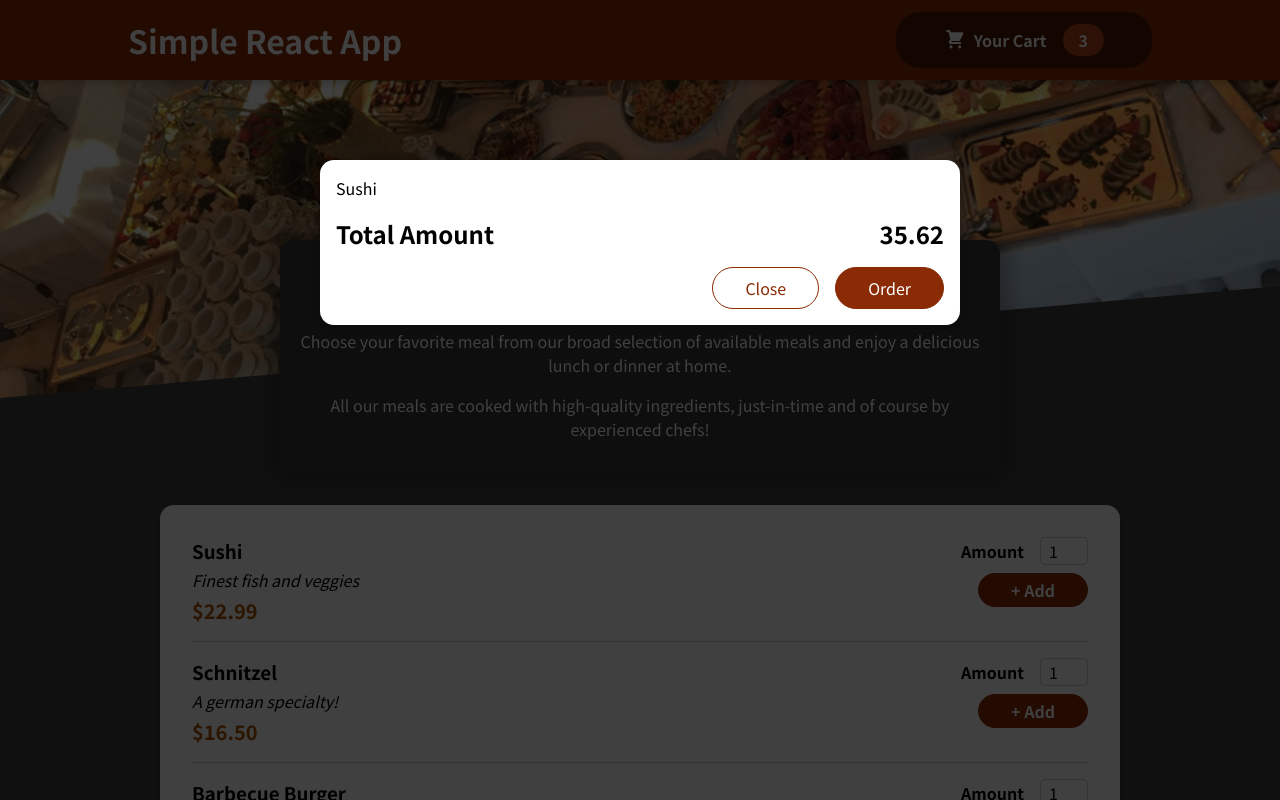
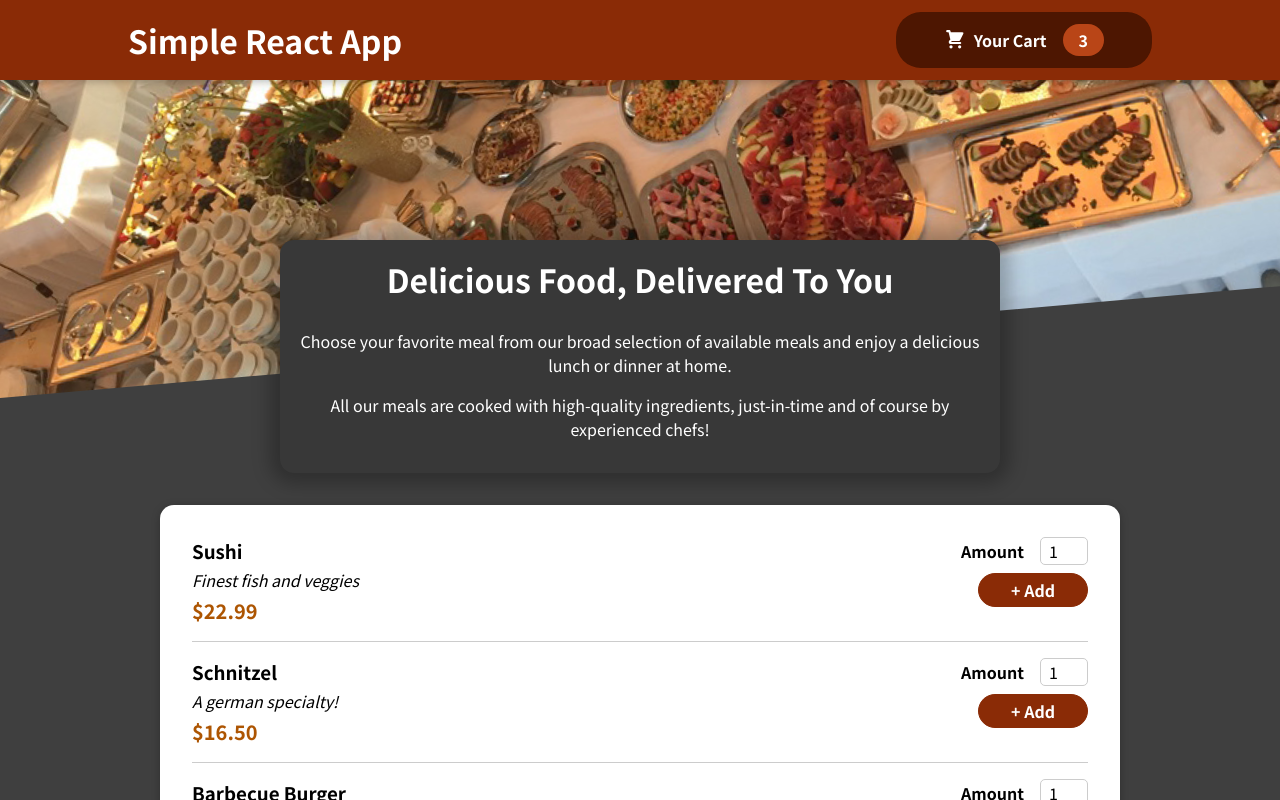
Before and after one commit to ZiyoNur/simple-app-ordering-food, a React (Create React App) app: page / in a window 1280 px wide. Shown: the top 800 px of the page. Built offline with nearby package versions, Linux system fonts and the light colour scheme.

Commit message:
managing modal-window

```diff
--- a/src/App.js
+++ b/src/App.js
@@ -1,14 +1,23 @@
-import { Fragment } from 'react';
+import { Fragment, useState } from 'react';
 
 import Header from './components/Layout/Header';
 import Meals from './components/Meals/Meals';
 import Cart from './components/Cart/Cart';
 
 function App() {
+  const [cartIsShown, setCartIsShown] = useState(false);
+
+  const showCartHandler = () => {
+    setCartIsShown(true);
+  };
+  const hideCartHandler = () => {
+    setCartIsShown(false);
+  };
+
   return (
     <Fragment>
-      <Cart />
-      <Header />
+      {cartIsShown && <Cart onClose={hideCartHandler}/>}
+      <Header onShowCart={showCartHandler}/>
       <main>
         <Meals />
       </main>
--- a/src/components/Cart/Cart.js
+++ b/src/components/Cart/Cart.js
@@ -11,14 +11,16 @@
   );
 
   return (
-    <Modal>
+    <Modal onClose={props.onClose}>
       {cartItems}
       <div className={classes.total}>
         <span>Total Amount</span>
         <span>35.62</span>
       </div>
       <div className={classes.actions}>
-        <button className={classes['button--alt']}>Close</button>
+        <button className={classes['button--alt']} onClick={props.onClose}>
+          Close
+        </button>
         <button className={classes.button}>Order</button>
       </div>
     </Modal>
--- a/src/components/Layout/Header.js
+++ b/src/components/Layout/Header.js
@@ -9,7 +9,7 @@
     <Fragment>
       <header className={classes.header}>
         <h1>Simple React App</h1>
-        <HeaderCartButton />
+        <HeaderCartButton onShow={props.onShowCart}/>
       </header>
       <div className={classes['main-image']}>
         <img src={mealsImage} alt='A table full of delicious food!' />
--- a/src/components/Layout/HeaderCartButton.js
+++ b/src/components/Layout/HeaderCartButton.js
@@ -3,7 +3,10 @@
 
 const HeaderCartButton = (props) => {
   return (
-    <button className={classes.button}>
+    <button
+      className={classes.button}
+      onClick={props.onShow}
+    >
       <span className={classes.icon}>
         <CartIcon />
       </span>
--- a/src/components/UI/Modal.js
+++ b/src/components/UI/Modal.js
@@ -4,7 +4,10 @@
 import classes from './Modal.module.css';
 
 const Backdrop = (props) => {
-  return <div className={classes.backdrop} />;
+  return <div
+              className={classes.backdrop}
+              onClick={props.onExit}
+          />;
 };
 
 const ModalOverlay = (props) => {
@@ -20,7 +23,7 @@
 const Modal = (props) => {
   return (
     <Fragment>
-      {ReactDOM.createPortal(<Backdrop />, portalElement)}
+      {ReactDOM.createPortal(<Backdrop onExit={props.onClose}/>, portalElement)}
       {ReactDOM.createPortal(
         <ModalOverlay>{props.children}</ModalOverlay>,
         portalElement
```
